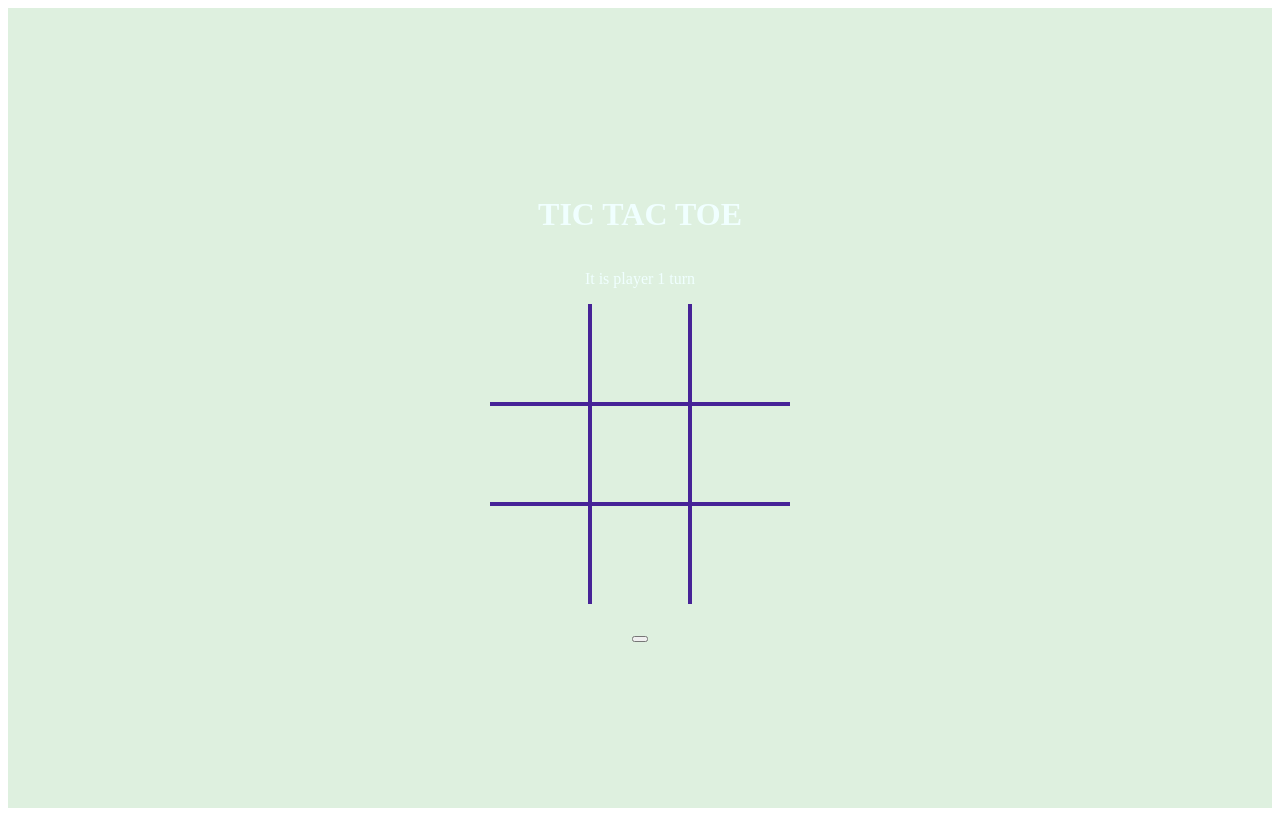
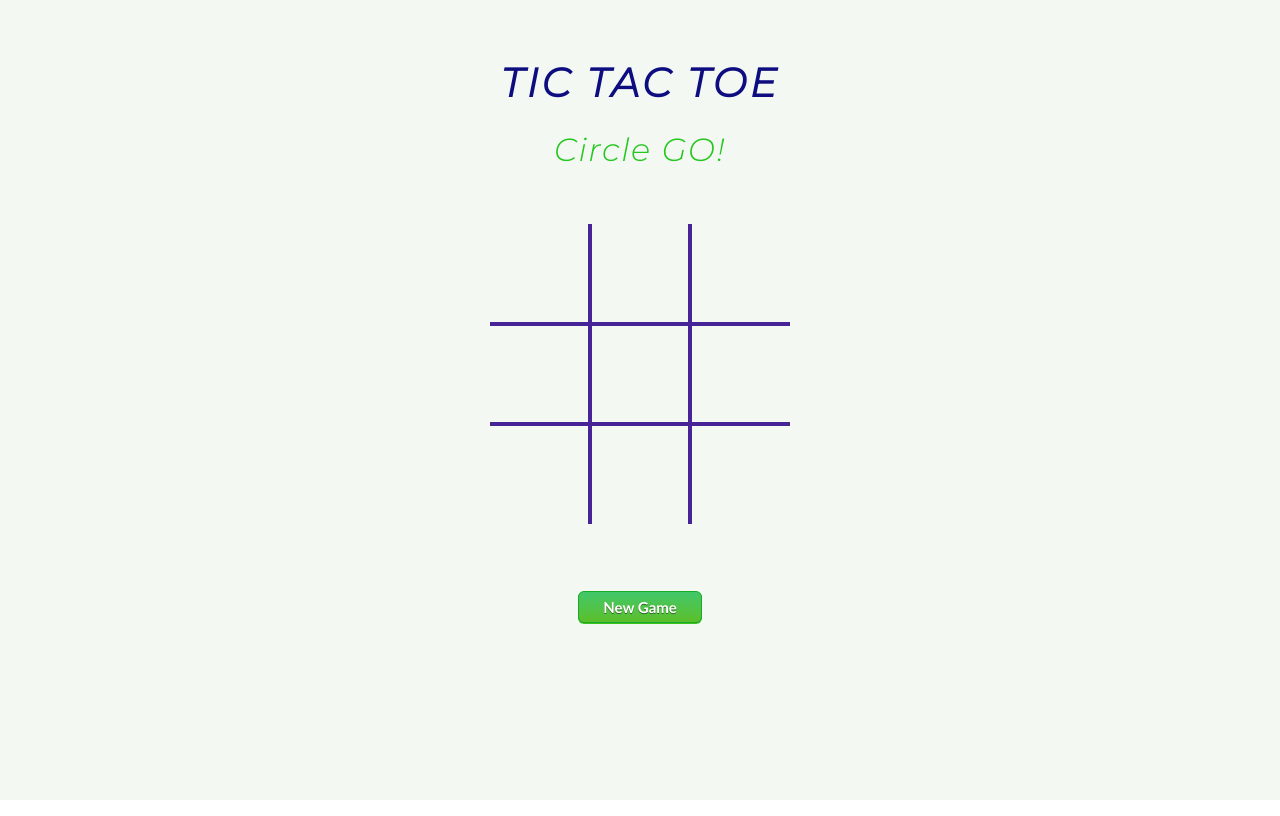
Before and after one commit to AlejoMl1/tic-toc-toe-react, a React (Create React App) app: page / in a window 1280 px wide. Built offline with nearby package versions, Linux system fonts and the light colour scheme.

Commit message:
added styles, I need to adjust the turn when a new game is press to alter between cross and circle

```diff
--- a/src/App.js
+++ b/src/App.js
@@ -4,47 +4,44 @@ import Cell from "./components/Cell";
 import "./index.css"
 function App() {
     const [cells, setCells] = useState(["","","","","","","","",""]);
-    const [turn,setTurn] = useState("player 1");
-    const message = `It is ${turn} turn`;
+    const [turn,setTurn] = useState("Circle");
+    const messageTurn = `${turn} GO!`;
     const [winningMessage, setWinningMessage] = useState(null)
     // console.log(cells)
     const [winningLinePosition, setWinningLinePosition] = useState(null);
     const [resetGame,setResetGame]= useState(false)
-
     const setWinningLine = (winningPosition)=>{
-      // const sum = winningPosition.reduce((accumulator, curr) => accumulator + curr, 0);
       const row = Math.floor(winningPosition[0] / 3); // Row index of the winning position
       const widthSquare = 100; //100 pixel
-      let diagonalWinningLine = false;
       const distanceBetweenFirstAndSecond = winningPosition[1]-winningPosition[0]
-      console.table(winningPosition)
+      // console.table(winningPosition)
       const isDiagonalFirstSquare = (winningPosition[0]===0 && winningPosition[1]===4)?true:false;
       const isDiagonalThirdSquare = (winningPosition[0]===2 && winningPosition[1]===4)?true:false;
+      const isHorizontalLine= (row === 0 && winningPosition[1]===1 || row === 1 && winningPosition[1]===4 || row === 2 && winningPosition[1]===7)? true:false;
+      const isVerticalLine = (row === 0 && distanceBetweenFirstAndSecond===3)?true:false;
       if(isDiagonalFirstSquare){
         setWinningLinePosition({
           width: "3px",
           height:"385px",
-          transform: "rotate(-45deg)  translateX(-70.7%) translateY(5%)",
+          transform: "rotate(-45deg)  translateX(-100%) translateY(5%)",
           transformOrigin: "top left",
         })
       }else if(isDiagonalThirdSquare){
         setWinningLinePosition({
           width: "3px",
           height:"385px",
-          transform: "rotate(45deg)   translateY(6%)",
+          transform: "rotate(45deg) translateY(6%)",
           transformOrigin: "top right",
           marginLeft: "300px"
         })
-      }
-      if (row === 0 && winningPosition[1]===1 || row === 1 && winningPosition[1]===4 || row === 2 && winningPosition[1]===7) {
-        // Horizontal line
+      }else if (isHorizontalLine) {
         setWinningLinePosition({
           width: "290px",
           height:"3px",
           marginTop: `${(widthSquare/2)+(row*100)}px`,
           transform: "translateX(2%)",
         })
-      }else if(row === 0 && distanceBetweenFirstAndSecond===3){
+      }else if(isVerticalLine){
         //vertical line
         const marginLeft = (widthSquare*0.5) + (winningPosition[0]*widthSquare);
         setWinningLinePosition({
@@ -58,7 +55,11 @@ function App() {
     }
     const handleNewGame = ()=>{
     setCells(["","","","","","","","",""]);
-    setTurn("player 1");
+    if( turn=="Cross"){
+      setTurn("Circle");
+    }else{
+      setTurn("Cross");
+    }
     setWinningLinePosition(null);
     setWinningMessage(null);
     setResetGame(true);
@@ -77,7 +78,9 @@ function App() {
             console.log("circle wins")
             // setWinningMessage("Circle Wins!")
             foundWinner = true;
-            setWinningLine(array)
+            setWinningLine(array);
+            setWinningMessage("Circle Wins!");
+            setTurn("")
             return;
           }
           const crossWins = array.every(cellIndex => cells[cellIndex]==="cross");
@@ -85,7 +88,9 @@ function App() {
             console.log("cross wins")
             // setWinningMessage("Cross Wins!")
             foundWinner = true;
-            setWinningLine(array)
+            setWinningLine(array);
+            setWinningMessage("Cross Wins!");
+            setTurn("")
             return;
           }
 
@@ -113,8 +118,8 @@ function App() {
     },[cells])
   return (
     <div className="app">
-      <h1>TIC TAC TOE</h1>
-      <p>{message}</p>
+      <h1 className="title">TIC TAC TOE</h1>
+      <p className={winningMessage? "winningMessage":"turnMessage"}>{winningMessage?winningMessage: messageTurn}</p>
       <div className="gameBoard">
         {
           !resetGame? renderCells():""
@@ -128,8 +133,8 @@ function App() {
       />
     )}
       </div>
-      <p>{winningMessage ? winningMessage:""}</p>
-      <button onClick={handleNewGame}></button>
+      {/* <p className="winningMessage">{winningMessage ? winningMessage:""}</p> */}
+      <button className="button" onClick={handleNewGame}>New Game</button>
     </div>
   );
 }
--- a/src/components/Cell.js
+++ b/src/components/Cell.js
@@ -1,16 +1,17 @@
 import { useState } from "react";
 const Cell = ({ id, cells, turn, setCells, setTurn,winningMessage }) => {
     const [turnShape, setTurnShape] = useState("");
+    console.log("winning message",winningMessage)
     const handleOnClick = (event) => {
         if (cells[id] == "") {
-            if (turn === "player 1") {
+            if (turn === "Circle") {
                 setTurnShape("circle")
-                setTurn("player 2")
+                setTurn("Cross")
                 handleChangeCellArray("circle")
 
-            } else if (turn === "player 2") {
+            } else if (turn === "Cross") {
                 setTurnShape("x-shape")
-                setTurn("player 1")
+                setTurn("Circle")
                 handleChangeCellArray("cross")
             }
         }
--- a/src/index.css
+++ b/src/index.css
@@ -1,13 +1,29 @@
+
+@import url('https://fonts.googleapis.com/css2?family=Montserrat:ital,wght@1,300&display=swap');
+body{
+  margin:0;
+  padding: 0;
+  height: 100vh;
+  width: 100vw;
+  box-sizing: border-box;
+}
+#root{
+  height: 100%;
+  width: 100%;
+}
 .app{
+    position: relative;
+    display: grid;
+    justify-items: center;
+    align-items: center;
+    height: 100%;
+    width: 100%;
+    background-color: rgb(243, 248, 243);
+    color: azure;
     margin:0;
     padding:0;
-    display: flex;
-    justify-content: center;
-    align-items: center;
-    height: 100vh;
-    flex-direction: column;
-    background-color: rgb(222, 240, 223);
-    color: azure;
+    grid-template-rows: repeat( 10,1fr) ;
+
 }
 
 .gameBoard{
@@ -17,6 +33,7 @@
     flex-wrap: wrap;
     overflow: hidden;
     position: relative;
+    grid-row: 5/6;
 
 }
 .square{
@@ -104,3 +121,61 @@
 .square.x-shapeActive{
   cursor:default
 }
+
+.title{
+  font-size: 5vh;
+  color: rgb(13, 13, 128);
+  font-family: 'Montserrat', sans-serif;
+  letter-spacing: 0.2rem;
+  text-align: center;
+  margin: 0;
+  padding: 0;
+  grid-row: 2/3;
+}
+.turnMessage{
+  font-size: 4vh;
+  font-weight: 7px;
+  color: rgb(36, 199, 30);
+  font-family: 'Montserrat', sans-serif;
+  letter-spacing: 0.1rem;
+  text-align: center;
+  margin: 0;
+  padding: 0;
+  padding-top: 20px;
+  grid-row: 3/4;
+}
+.winningMessage{
+  font-size: 4vh;
+  color: rgb(235, 78, 15);
+  font-family: 'Montserrat', sans-serif;
+  letter-spacing: 0.1rem;
+  margin: 0;
+  padding-top: 20px;
+  grid-row: 3/4;
+}
+
+.button {
+	box-shadow: 0px 1px 0px 0px #3dc21b;
+	background:linear-gradient(to bottom, #44c767 5%, #5cbf2a 100%);
+	background-color:#44c767;
+	border-radius:6px;
+	border:1px solid #18ab29;
+	display:inline-block;
+	cursor:pointer;
+	color:#ffffff;
+	font-family:Trebuchet MS;
+	font-size:15px;
+	font-weight:bold;
+	padding:6px 24px;
+	text-decoration:none;
+	text-shadow:0px 1px 0px #2f6627;
+  grid-row: 7/8;
+}
+.button:hover {
+	background:linear-gradient(to bottom, #5cbf2a 5%, #44c767 100%);
+	background-color:#5cbf2a;
+}
+.button:active {
+	position:relative;
+	top:1px;
+}
```
